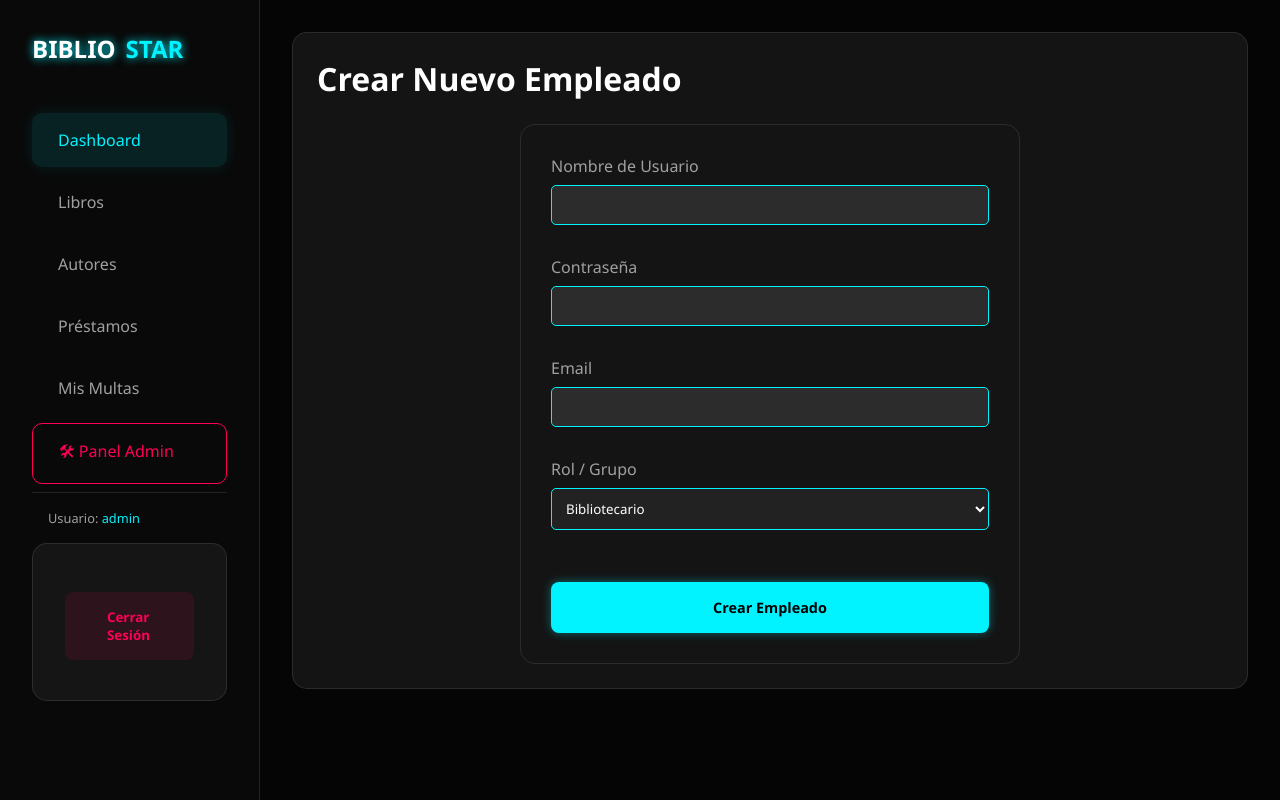
After one commit to starx04/BLB_Django, a Django app: page /admin_panel/empleado/nuevo/ in a window 1280 px wide. The commit adds this page. Run offline with Django 5.2, Linux system fonts and the light colour scheme; a user stored in the database is signed in.

Commit message:
actualizacion

```diff
--- /dev/null
+++ b/gestion/templates/crear_empleado.html
@@ -0,0 +1,39 @@
+{% extends "index.html" %}
+
+{% block contenido %}
+<section class="recent-section">
+    <div class="section-header">
+        <h2>Crear Nuevo Empleado</h2>
+    </div>
+
+    <form method="post" class="neon-form"
+        style="max-width: 500px; margin: 0 auto; background: var(--glass-bg); padding: 30px; border-radius: 15px;">
+        {% csrf_token %}
+        <div class="form-group" style="margin-bottom: 15px;">
+            <label>Nombre de Usuario</label>
+            <input type="text" name="username" required
+                style="width: 100%; padding: 10px; border-radius: 5px; background: rgba(255,255,255,0.1); color: white; border: 1px solid var(--neon-blue);">
+        </div>
+        <div class="form-group" style="margin-bottom: 15px;">
+            <label>Contraseña</label>
+            <input type="password" name="password" required
+                style="width: 100%; padding: 10px; border-radius: 5px; background: rgba(255,255,255,0.1); color: white; border: 1px solid var(--neon-blue);">
+        </div>
+        <div class="form-group" style="margin-bottom: 15px;">
+            <label>Email</label>
+            <input type="email" name="email" required
+                style="width: 100%; padding: 10px; border-radius: 5px; background: rgba(255,255,255,0.1); color: white; border: 1px solid var(--neon-blue);">
+        </div>
+        <div class="form-group" style="margin-bottom: 20px;">
+            <label>Rol / Grupo</label>
+            <select name="grupo" required
+                style="width: 100%; padding: 10px; border-radius: 5px; background: #222; color: white; border: 1px solid var(--neon-blue);">
+                {% for grupo in grupos %}
+                <option value="{{ grupo.id }}">{{ grupo.name }}</option>
+                {% endfor %}
+            </select>
+        </div>
+        <button type="submit" class="btn-add" style="width: 100%;">Crear Empleado</button>
+    </form>
+</section>
+{% endblock %}
--- a/gestion/templates/index.html
+++ b/gestion/templates/index.html
@@ -280,31 +280,51 @@
             <a href="{% url 'index' %}" class="menu-item active">
                 <span>Dashboard</span>
             </a>
+
             <a href="{% url 'lista_libros' %}" class="menu-item">
                 <span>Libros</span>
             </a>
+
             <a href="{% url 'lista_autores' %}" class="menu-item">
                 <span>Autores</span>
             </a>
+
             <a href="{% url 'lista_prestamos' %}" class="menu-item">
                 <span>Préstamos</span>
             </a>
-            <a href="{% url 'password_change' %}" class="menu-item">
-                <span>Configuración</span>
+
+            <a href="{% url 'lista_multa' %}" class="menu-item">
+                <span>Mis Multas</span>
             </a>
-            {%if not user.is_authenticated %}
-            <a href="{% url 'login' %}" class="menu-item">
-                <span>Inicio de Sesión</span>
+
+            {% if user.is_superuser %}
+            <a href="{% url 'panel_administracion' %}" class="menu-item" style="border: 1px solid var(--neon-red);">
+                <span style="color: var(--neon-red);">🛠 Panel Admin</span>
             </a>
             {% endif %}
 
-            {% if user.is_authenticated %}
-            <form method="post" action="{% url 'logout' %}">
-                {% csrf_token %}
-
-                <button type="submit">Cerrar Sesión</button>
-            </form>
-            {% endif %}
+            <div style="margin-top: auto; border-top: 1px solid rgba(255,255,255,0.1); padding-top: 1rem;">
+                {% if user.is_authenticated %}
+                <div class="user-info"
+                    style="margin-bottom: 1rem; padding: 0 1rem; font-size: 0.8rem; color: var(--text-muted);">
+                    Usuario: <span style="color: var(--neon-blue);">{{ user.username }}</span>
+                </div>
+                <form method="post" action="{% url 'logout' %}">
+                    {% csrf_token %}
+                    <button type="submit" class="menu-item"
+                        style="width: 100%; border: none; background: rgba(255,0,85,0.1); color: var(--neon-red); cursor: pointer; text-align: left;">
+                        <span>Cerrar Sesión</span>
+                    </button>
+                </form>
+                {% else %}
+                <a href="{% url 'login' %}" class="menu-item">
+                    <span>💡 Iniciar Sesión</span>
+                </a>
+                <a href="{% url 'registro' %}" class="menu-item">
+                    <span>✍️ Registrarse</span>
+                </a>
+                {% endif %}
+            </div>
         </nav>
     </aside>
 
--- a/gestion/urls.py
+++ b/gestion/urls.py
@@ -40,10 +40,16 @@ urlpatterns = [
     path('prestamos/nuevo/', crear_prestamo, name="crear_prestamo"),
     path('prestamos/<int:id>/finalizar/', finalizar_prestamo, name="finalizar_prestamo"),
     path('prestamos/<int:id>/renovar/', renovar_prestamo, name="renovar_prestamo"),
+    path('prestamos/<int:id>/aceptar/', aceptar_solicitud, name="aceptar_solicitud"),
+    path('prestamos/<int:id>/rechazar/', rechazar_solicitud, name="rechazar_solicitud"),
 
     #Multas
     path('multas/', lista_multas, name="lista_multa"),
     path('multas/<int:id>/pagar/', pagar_multa, name="pagar_multa"),
+
+    # Admin Panel
+    path('admin_panel/', panel_administracion, name="panel_administracion"),
+    path('admin_panel/empleado/nuevo/', crear_empleado, name="crear_empleado"),
 
     # Reportes PDF
     path('reportes/auditoria/', generar_reporte_auditoria_pdf, name="reporte_auditoria_pdf"),
--- a/gestion/views.py
+++ b/gestion/views.py
@@ -10,6 +10,21 @@ from django.contrib.auth import login
 from django.db.models import Sum
 
 from .models import Libro, Prestamos, Multa, Autor, RegistroAuditoria
+
+# --- DECORADORES DE ROLES ---
+def es_admin(user):
+    return user.is_superuser
+
+def es_bibliotecario(user):
+    return user.groups.filter(name='Bibliotecario').exists() or user.is_superuser
+
+def es_bodeguero(user):
+    return user.groups.filter(name='Bodeguero').exists() or user.is_superuser
+
+def es_cliente(user):
+    return user.groups.filter(name='Cliente').exists()
+
+from django.contrib.auth.decorators import user_passes_test
 
 def index(request):
     """Vista pública del Dashboard - No requiere login."""
@@ -174,108 +189,167 @@ def crear_autor(request,id=None):
     }
     return render(request, 'crear_autor.html', context)
 
-#--SECCION PRESTAMOS--
+@user_passes_test(es_bodeguero)
+@login_required
+def crear_libros(request):
+    from .models import Categoria
+    autores = Autor.objects.all()
+    categorias = Categoria.objects.all()
+
+    if request.method == 'POST':
+        titulo = request.POST.get('titulo')
+        nombre_autor_texto = request.POST.get('autor_texto')
+        isbn = request.POST.get('isbn')
+        stock = request.POST.get('stock', 1)
+
+        # Lógica simplificada de creación para brevedad en esta actualización
+        nombre = nombre_autor_texto.strip()
+        partes = nombre.split(' ')
+        nombre_nuevo = " ".join(partes[:-1]) if len(partes) > 1 else nombre
+        apellido_nuevo = partes[-1] if len(partes) > 1 else ""
+
+        autor_final, _ = Autor.objects.get_or_create(nombre__iexact=nombre_nuevo, apellido__iexact=apellido_nuevo, defaults={'nombre': nombre_nuevo, 'apellido': apellido_nuevo})
+
+        nuevo_libro = Libro.objects.create(titulo=titulo, autor=autor_final, stock=int(stock), isbn=isbn)
+
+        # [AUDITORIA]
+        RegistroAuditoria.objects.create(
+            usuario=request.user,
+            accion='crear_libro',
+            descripcion=f"Bodeguero creó libro: {titulo}",
+            libro_id=nuevo_libro.id,
+            ip_address=request.META.get('REMOTE_ADDR')
+        )
+        return redirect('lista_libros')
+    return render(request, 'crear_libros.html', {'autores': autores, 'categorias': categorias})
+
+#-- SECCION AUTORES --
+@login_required
+def lista_autores(request):
+    autores = Autor.objects.all()
+    return render(request, 'autores.html', {'autores': autores})
+
+@user_passes_test(es_bodeguero)
+@login_required
+def crear_autor(request, id=None):
+    autor = get_object_or_404(Autor, id=id) if id else None
+    if request.method == 'POST':
+        nombre = request.POST.get('nombre')
+        apellido = request.POST.get('apellido')
+        if autor:
+            autor.nombre, autor.apellido = nombre, apellido
+            autor.save()
+        else:
+            Autor.objects.create(nombre=nombre, apellido=apellido)
+        return redirect('lista_autores')
+    return render(request, 'crear_autor.html', {'autor': autor, 'mode': 'Editar' if id else 'Nuevo'})
+
+#-- SECCION ADMIN --
+@user_passes_test(es_admin)
+@login_required
+def panel_administracion(request):
+    audit_logs = RegistroAuditoria.objects.all().order_by('-fecha_hora')[:100]
+    usuarios = User.objects.all()
+    context = {
+        'audit_logs': audit_logs,
+        'usuarios': usuarios,
+    }
+    return render(request, 'admin_panel.html', context)
+
+@user_passes_test(es_admin)
+@login_required
+def crear_empleado(request):
+    from django.contrib.auth.models import Group
+    grupos = Group.objects.exclude(name='Cliente')
+    if request.method == 'POST':
+        username = request.POST.get('username')
+        passw = request.POST.get('password')
+        email = request.POST.get('email')
+        grupo_id = request.POST.get('grupo')
+
+        user = User.objects.create_user(username=username, password=passw, email=email)
+        grupo = Group.objects.get(id=grupo_id)
+        user.groups.add(grupo)
+
+        RegistroAuditoria.objects.create(
+            usuario=request.user,
+            accion='crear_usuario',
+            descripcion=f"Admin creó empleado {username} como {grupo.name}",
+            ip_address=request.META.get('REMOTE_ADDR')
+        )
+        return redirect('panel_administracion')
+    return render(request, 'crear_empleado.html', {'grupos': grupos})
+
+#-- SECCION PRESTAMOS --
 @login_required
 def lista_prestamos(request):
-    prestamos = Prestamos.objects.all()
+    if es_bibliotecario(request.user):
+        prestamos = Prestamos.objects.all().order_by('-fecha')
+    else:
+        prestamos = Prestamos.objects.filter(usuario=request.user).order_by('-fecha')
     return render(request, 'prestamos.html', {'prestamos': prestamos})
 
 @login_required
 def crear_prestamo(request):
-    if not request.user.has_perm('gestion.ver_prestamos'):
-        return HttpResponseForbidden()
     libros = [l for l in Libro.objects.all() if l.disponibles > 0]
-    usuarios = User.objects.all()
+    es_personal = es_bibliotecario(request.user)
+    usuarios = User.objects.all() if es_personal else [request.user]
+
     if request.method == 'POST':
         libro_id = request.POST.get('libro')
-        usuario_id = request.POST.get('usuario')
-        fecha_str = request.POST.get('fecha_prestamo') # Fecha de inicio elegida
+        usuario_id = request.POST.get('usuario') if es_personal else request.user.id
+        fecha_str = request.POST.get('fecha_prestamo')
 
-        if libro_id and usuario_id and fecha_str:
-            from datetime import datetime
-            fecha_prestamo = datetime.strptime(fecha_str, "%Y-%m-%d").date()
-            # Calculo automático: 7 días después de la fecha de inicio
-            fecha_max_calc = fecha_prestamo + timezone.timedelta(days=7)
-            libro = get_object_or_404(Libro, id=libro_id)
-            if libro.disponibles < 1:
-                return HttpResponseForbidden("No hay copias disponibles")
+        fecha_prestamo = timezone.now().date() # Por defecto hoy
+        libro = get_object_or_404(Libro, id=libro_id)
+        usuario = get_object_or_404(User, id=usuario_id)
 
-            usuario = get_object_or_404(User, id=usuario_id)
+        # Bloqueo morosos
+        tiene_multas = Multa.objects.filter(prestamo__usuario=usuario, pagada=False).exists()
+        if tiene_multas:
+            return HttpResponseForbidden("Usuario con multas pendientes.")
 
-            # ------------------------------------------------------------------
-            # [CRÍTICO] BLOQUEO DE MOROSOS
-            # Regla de Negocio: No se presta libros si el usuario tiene deudas o retrasos.
-            # ------------------------------------------------------------------
+        estado = 'prestado' if es_personal else 'solicitado'
+        prestamo = Prestamos.objects.create(
+            libro=libro, usuario=usuario,
+            fecha=fecha_prestamo,
+            fecha_max=fecha_prestamo + timezone.timedelta(days=7),
+            estado=estado
+        )
+        return redirect('lista_prestamos')
+    return render(request, 'crear_prestamo.html', {'libros': libros, 'usuarios': usuarios, 'es_personal': es_personal})
 
-            # 1. Chequear multas impagas indirectamente a traves de sus prestamos
-            prestamos_usuario = Prestamos.objects.filter(usuario=usuario)
-            tiene_multas = Multa.objects.filter(prestamo__in=prestamos_usuario, pagada=False).exists()
+@user_passes_test(es_bibliotecario)
+@login_required
+def aceptar_solicitud(request, id):
+    prestamo = get_object_or_404(Prestamos, id=id)
+    prestamo.confirmar()
+    return redirect('lista_prestamos')
 
-            # 2. Chequear prestamos vencidos (Estado 'multado')
-            tiene_vencidos = prestamos_usuario.filter(estado='multado').exists()
+@user_passes_test(es_bibliotecario)
+@login_required
+def rechazar_solicitud(request, id):
+    prestamo = get_object_or_404(Prestamos, id=id)
+    prestamo.rechazar()
+    return redirect('lista_prestamos')
 
-            if tiene_multas or tiene_vencidos:
-                 # [SEGURIDAD] Impedimos la acción y notificamos razón
-                 return HttpResponseForbidden(f"El usuario {usuario.username} tiene multas pendientes o libros vencidos. No se puede realizar el prestamo.")
-
-            # ------------------------------------------------------------------
-            # CREACIÓN DEL PRÉSTAMO
-            # Al crear desde el panel, asumimos estado 'prestado' (Confirmado)
-            # ------------------------------------------------------------------
-            prestamo = Prestamos.objects.create(libro=libro,
-                                                usuario=usuario,
-                                                fecha=fecha_prestamo,        # Fecha Inicio
-                                                fecha_max=fecha_max_calc,    # [IMPORTANTE] Fecha Límite Auto-calculada (7 días)
-                                                estado='prestado')
-
-            # [AUDITORÍA] Registrar acción
-            RegistroAuditoria.objects.create(
-                usuario=request.user,
-                accion='crear_prestamo',
-                descripcion=f"Préstamo {prestamo.codigo}: {libro.titulo} para {usuario.username}",
-                prestamo_id=prestamo.id,
-                libro_id=libro.id,
-                ip_address=request.META.get('REMOTE_ADDR')
-            )
-
-            # Nota: libro.disponibles se actualiza automáticamente gracias a la propiedad en el modelo.
-            return redirect('lista_prestamos')
-    fecha=(timezone.now().date()).isoformat()
-    return render(request, 'crear_prestamo.html', {'libros': libros,
-                                                                    'usuarios': usuarios,
-                                                                    'fecha': fecha})
-
+@user_passes_test(es_bibliotecario)
 @login_required
 def finalizar_prestamo(request, id):
-    """
-    Procesa la devolución de un libro.
-    Recibe datos manuales sobre condiciones especiales (Daño/Pérdida).
-    """
     prestamo = get_object_or_404(Prestamos, id=id)
     if request.method == 'POST':
-        # [IMPORTANTE] Captura de datos para multas manuales
-        tipo_dano = request.POST.get('tipo_dano') # Opciones: 'd' (Daño), 'p' (Pérdida), '' (Ninguno)
-        monto_dano = request.POST.get('monto_dano', 0)
-
-        # Llamamos al modelo que contiene la lógica de negocio real
-        prestamo.finalizar(tipo_multa=tipo_dano, monto_multa=monto_dano)
-
-        # [AUDITORÍA] Registrar devolución
-        RegistroAuditoria.objects.create(
-            usuario=request.user,
-            accion='finalizar_prestamo',
-            descripcion=f"Devolución {prestamo.codigo}: {prestamo.libro.titulo} - Estado: {tipo_dano or 'Normal'}",
-            prestamo_id=prestamo.id,
-            ip_address=request.META.get('REMOTE_ADDR')
-        )
+        tipo = request.POST.get('tipo_dano')
+        monto = request.POST.get('monto_dano', 0)
+        prestamo.finalizar(tipo_multa=tipo, monto_multa=monto)
     return redirect('lista_prestamos')
 
+@user_passes_test(es_bibliotecario)
 @login_required
 def renovar_prestamo(request, id):
     prestamo = get_object_or_404(Prestamos, id=id)
-    if request.method == 'POST':
-        prestamo.renovar()
+    prestamo.renovar()
     return redirect('lista_prestamos')
+
 
 
 
@@ -330,15 +404,23 @@ from .forms import FormularioBusquedaLibro, FormularioRegistroExtendido
 
 #--SECCION REGISTRO--
 def registro(request):
+    from django.contrib.auth.models import Group
     if request.method == 'POST':
-        form = FormularioRegistroExtendido(request.POST) # Formulario extendido
+        form = FormularioRegistroExtendido(request.POST)
         if form.is_valid():
             usuario = form.save()
-            try:
-                permiso = Permission.objects.get(codename='gestionar_prestamos', content_type__app_label='gestion')
-                usuario.user_permissions.add(permiso)
-            except Permission.DoesNotExist:
-                pass
+            # Asignar automáticamente al grupo 'Cliente'
+            grupo_cliente, _ = Group.objects.get_or_create(name='Cliente')
+            usuario.groups.add(grupo_cliente)
+
+            # [AUDITORIA]
+            RegistroAuditoria.objects.create(
+                usuario=usuario,
+                accion='crear_usuario',
+                descripcion=f"Nuevo cliente se registró: {usuario.username}",
+                ip_address=request.META.get('REMOTE_ADDR')
+            )
+
             login(request, usuario)
             return redirect('index')
     else:
```
Also changed, not shown: gestion/management/commands/crear_roles.py (added, +128 -0 lines), gestion/models.py (+16 -6 lines), gestion/templates/admin_panel.html (added, +68 -0 lines), gestion/templates/prestamos.html (+39 -11 lines), db.sqlite3.
